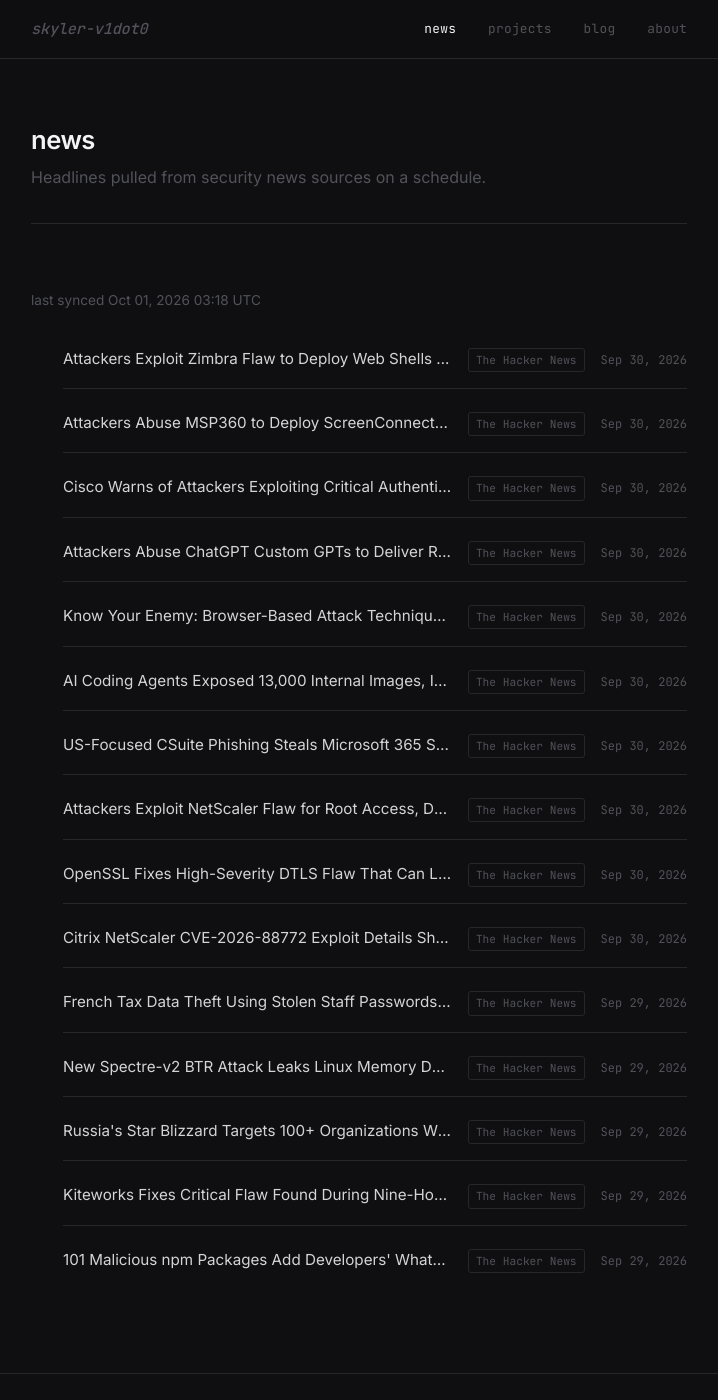
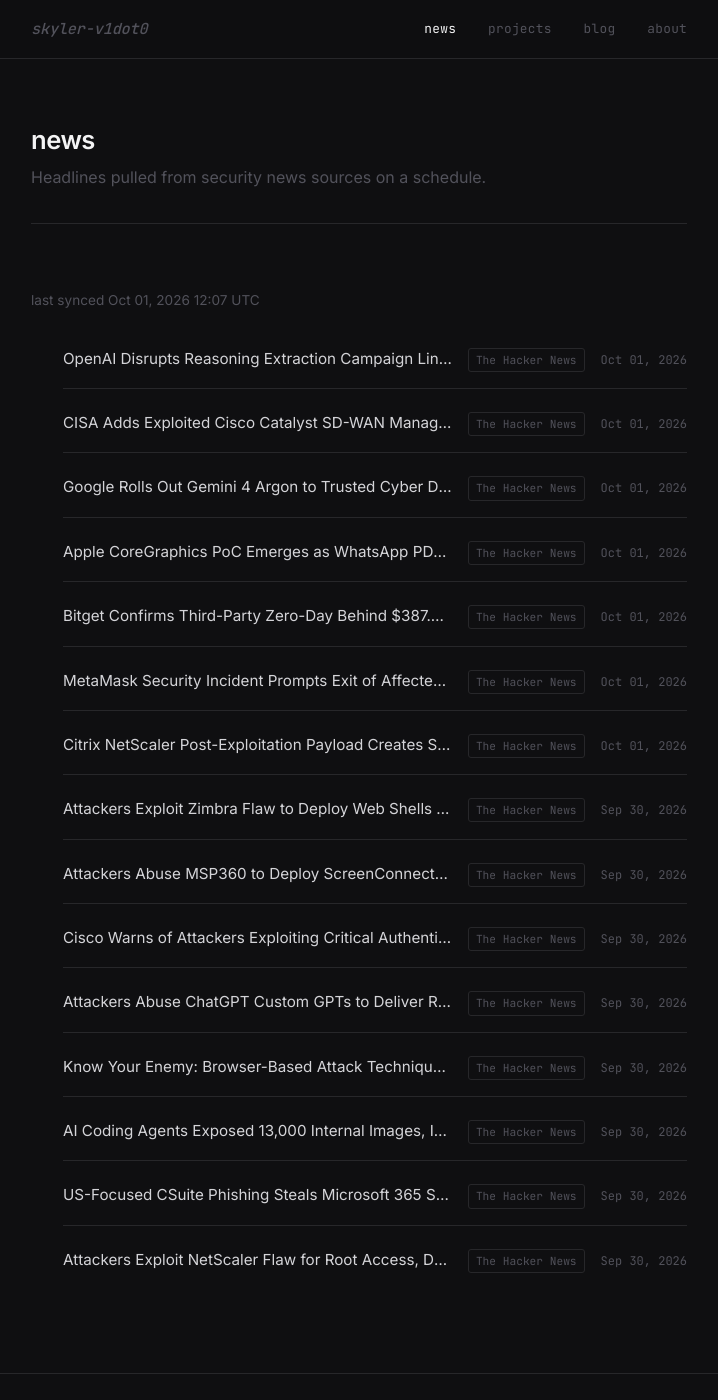
Before and after one commit to skyler-v1dot0/personal-site, a Jekyll site: the page built from news.html, in a window 1280 px wide and 1400 px high. Shown: the whole window, without its empty margins (281-999 px from the left). Built offline with Jekyll 4.4.1, drawn with Linux system fonts in a browser that asks for light colours.

Commit message:
chore: sync news feed [skip ci]

```diff
--- a/_data/news.yml
+++ b/_data/news.yml
@@ -1,6 +1,38 @@
 ---
-updated_at: '2026-10-01T03:18:14Z'
+updated_at: '2026-10-01T12:07:38Z'
 items:
+- title: OpenAI Disrupts Reasoning Extraction Campaign Linked to Moonshot AI Associates
+  url: https://thehackernews.com/2026/10/openai-disrupts-reasoning-extraction.html
+  source: The Hacker News
+  published: '2026-10-01T10:42:36Z'
+- title: CISA Adds Exploited Cisco Catalyst SD-WAN Manager Auth Bypass to KEV
+  url: https://thehackernews.com/2026/10/cisa-adds-exploited-cisco-catalyst-sd.html
+  source: The Hacker News
+  published: '2026-10-01T10:33:16Z'
+- title: Google Rolls Out Gemini 4 Argon to Trusted Cyber Defenders, Plans Guardrail-Free
+    Version
+  url: https://thehackernews.com/2026/10/google-rolls-out-gemini-4-argon-to.html
+  source: The Hacker News
+  published: '2026-10-01T07:49:36Z'
+- title: Apple CoreGraphics PoC Emerges as WhatsApp PDF Checks Hint at Possible Delivery
+    Path
+  url: https://thehackernews.com/2026/10/apple-coregraphics-poc-emerges-as.html
+  source: The Hacker News
+  published: '2026-10-01T05:54:41Z'
+- title: Bitget Confirms Third-Party Zero-Day Behind $387.5 Million Cryptocurrency
+    Theft
+  url: https://thehackernews.com/2026/10/bitget-confirms-third-party-zero-day.html
+  source: The Hacker News
+  published: '2026-10-01T05:21:10Z'
+- title: MetaMask Security Incident Prompts Exit of Affected Ethereum Validators
+  url: https://thehackernews.com/2026/10/metamask-security-incident-prompts-exit.html
+  source: The Hacker News
+  published: '2026-10-01T05:10:09Z'
+- title: Citrix NetScaler Post-Exploitation Payload Creates Superuser, Maps Web Shell
+    to CSS-Like URLs
+  url: https://thehackernews.com/2026/10/citrix-netscaler-post-exploitation.html
+  source: The Hacker News
+  published: '2026-10-01T04:35:34Z'
 - title: Attackers Exploit Zimbra Flaw to Deploy Web Shells and Harvest Authentication
     Secrets
   url: https://thehackernews.com/2026/09/attackers-exploit-zimbra-flaw-to-deploy.html
@@ -37,35 +69,3 @@ items:
   url: https://thehackernews.com/2026/09/attackers-exploit-netscaler-flaw-for.html
   source: The Hacker News
   published: '2026-09-30T08:24:35Z'
-- title: OpenSSL Fixes High-Severity DTLS Flaw That Can Leak Heap Memory Unencrypted
-  url: https://thehackernews.com/2026/09/openssl-fixes-high-severity-dtls-flaw.html
-  source: The Hacker News
-  published: '2026-09-30T08:09:28Z'
-- title: Citrix NetScaler CVE-2026-88772 Exploit Details Show Pre-Auth Path to Shellcode
-    Execution
-  url: https://thehackernews.com/2026/09/citrix-netscaler-cve-2026-88772-exploit.html
-  source: The Hacker News
-  published: '2026-09-30T05:30:30Z'
-- title: French Tax Data Theft Using Stolen Staff Passwords Went Undetected for Seven
-    Weeks
-  url: https://thehackernews.com/2026/09/french-tax-data-theft-using-stolen.html
-  source: The Hacker News
-  published: '2026-09-29T17:47:01Z'
-- title: New Spectre-v2 BTR Attack Leaks Linux Memory Despite Existing Defenses
-  url: https://thehackernews.com/2026/09/new-spectre-v2-btr-attack-leaks-linux.html
-  source: The Hacker News
-  published: '2026-09-29T17:20:17Z'
-- title: Russia's Star Blizzard Targets 100+ Organizations With Fake Event Invites
-    to Deliver Backdoor
-  url: https://thehackernews.com/2026/09/russias-star-blizzard-targets-100.html
-  source: The Hacker News
-  published: '2026-09-29T17:20:08Z'
-- title: Kiteworks Fixes Critical Flaw Found During Nine-Hour Precautionary Shutdown
-  url: https://thehackernews.com/2026/09/kiteworks-fixes-critical-flaw-found.html
-  source: The Hacker News
-  published: '2026-09-29T14:13:20Z'
-- title: 101 Malicious npm Packages Add Developers' WhatsApp Accounts to Groups Without
-    Consent
-  url: https://thehackernews.com/2026/09/101-malicious-npm-packages-add.html
-  source: The Hacker News
-  published: '2026-09-29T13:45:10Z'
```
